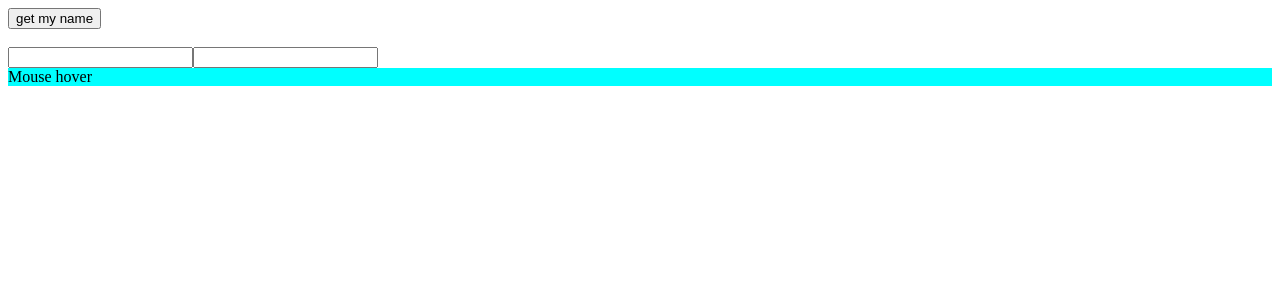
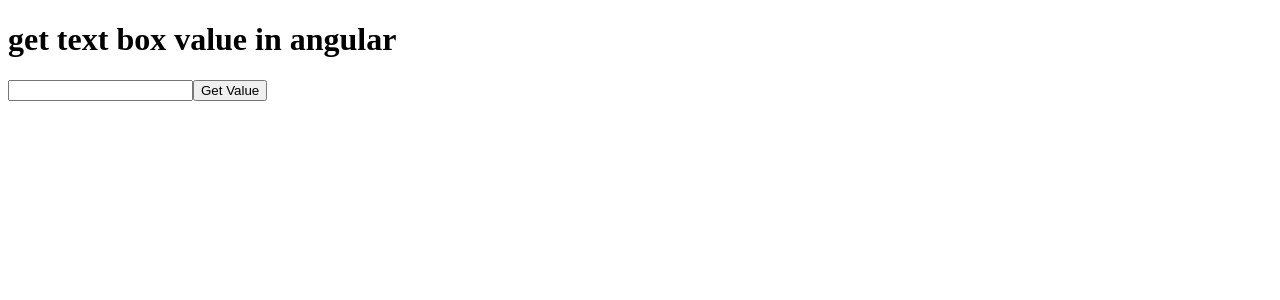
Before and after one commit to chinmayparekh/AngularTutorial, an Angular app: page / in a window 1280 px wide. Shown: the top 300 px of the page. Built offline with nearby package versions, Linux system fonts and the light colour scheme.

Commit message:
values in textbox

```diff
--- a/src/app/app.component.html
+++ b/src/app/app.component.html
@@ -9,11 +9,15 @@
 <app-login></app-login>
 <app-signup></app-signup> -->
 
-<button (click)="getName(person.name)"> get my name </button>
+<!-- <button (click)="getName(person.name)"> get my name </button>
 <br><br>
-<input type="text" #box  (keyup)="getName(box.value)"/>
 <input type="text" #box1  (keyup.enter)="getName(box1.value)"/>
 
 <div style="background-color: aqua;"
   (mouseover)="getName('mouse is hovering')">
-Mouse hover</div>
+Mouse hover</div> -->
+
+<h1>get text box value in angular</h1>
+<input type="text"  #box>
+<button (click)="getValue(box.value)">Get Value</button>
+<h2 >{{current}}</h2>
--- a/src/app/app.component.ts
+++ b/src/app/app.component.ts
@@ -17,4 +17,9 @@
   }
   arr=[1,2,3,4,5]
   siteUrl = window.location.href
+  current=""
+  getValue(value){
+    console.log(value);
+    this.current=value;
+  }
 }
```
